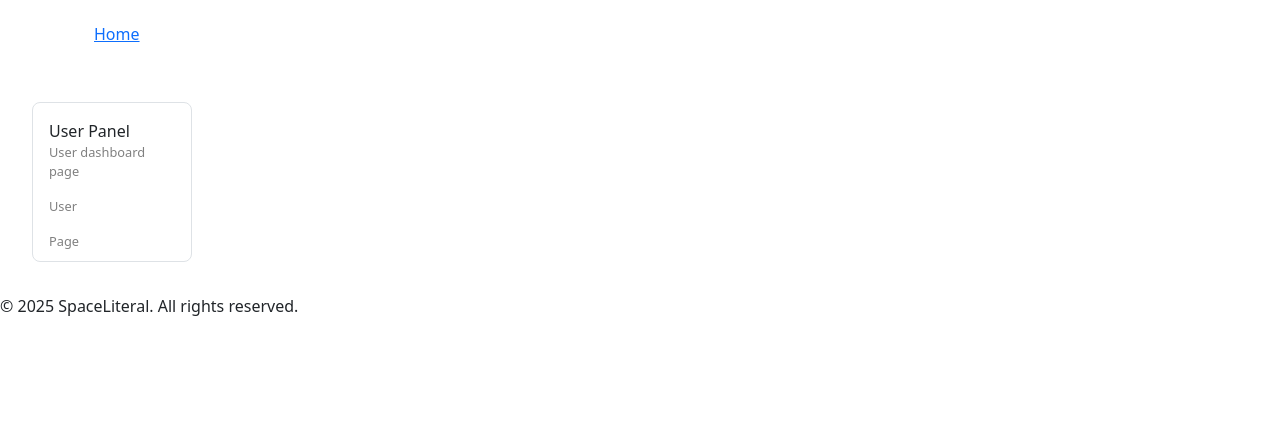
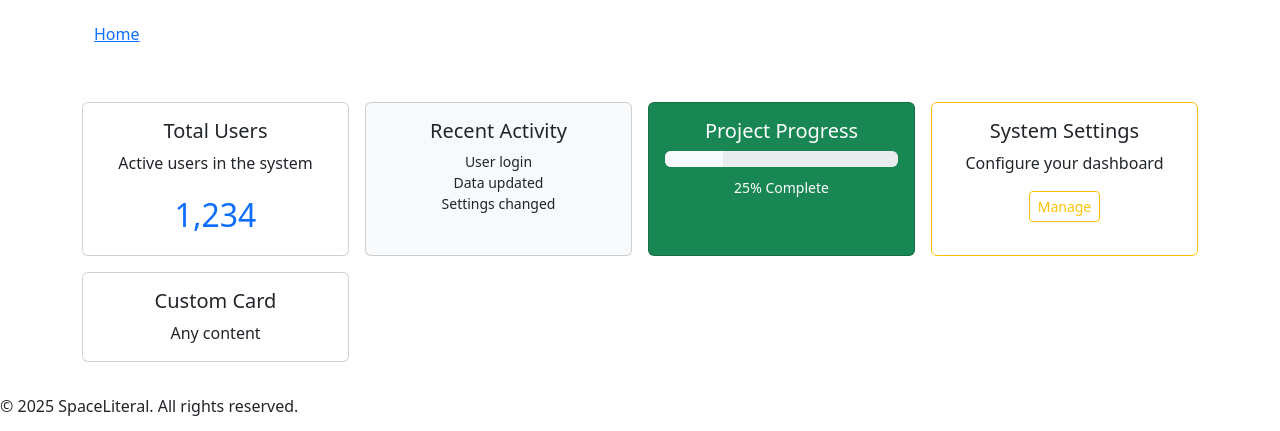
Before and after one commit to EmmaDeil/My_Space_Literal_Project, a React (Vite) app: page / in a window 1280 px wide. Shown: the part 368-799 px from the top of the page. Built offline with nearby package versions, Linux system fonts and the light colour scheme.

Commit message:
added grid to the dashboard

```diff
--- a/src/pages/Dashboard.jsx
+++ b/src/pages/Dashboard.jsx
@@ -1,29 +1,166 @@
-import React from 'react'
-import AuthForm from '../forms/AuthForm';
+import React from "react";
+import AuthForm from "../forms/AuthForm";
+
+// Grid component that accepts props and generates different divs based on ID
+const DynamicGrid = ({ items = [] }) => {
+  const renderGridItem = (item) => {
+    switch (item.id) {
+      case "stats":
+        return (
+          <div className="col-6 col-sm-3" key={item.id}>
+            <div className="card h-100">
+              <div className="card-body">
+                <h5 className="card-title">{item.title || "Statistics"}</h5>
+                <p className="card-text">{item.content || "User statistics"}</p>
+                <div className="text-primary fs-2">{item.value || "0"}</div>
+              </div>
+            </div>
+          </div>
+        );
+      case "activity":
+        return (
+          <div className="col-6 col-sm-3" key={item.id}>
+            <div className="card h-100 bg-light">
+              <div className="card-body">
+                <h5 className="card-title">{item.title || "Activity"}</h5>
+                <ul className="list-unstyled">
+                  {item.activities?.map((activity, index) => (
+                    <li key={index} className="small">
+                      {activity}
+                    </li>
+                  )) || <li className="small">No recent activity</li>}
+                </ul>
+              </div>
+            </div>
+          </div>
+        );
+      case "progress":
+        return (
+          <div className="col-6 col-sm-3" key={item.id}>
+            <div className="card h-100 bg-success text-white">
+              <div className="card-body">
+                <h5 className="card-title">{item.title || "Progress"}</h5>
+                <div className="progress mb-2">
+                  <div
+                    className="progress-bar bg-light"
+                    role="progressbar"
+                    style={{ width: `${item.percentage || 0}%` }}
+                  ></div>
+                </div>
+                <small>{item.percentage || 0}% Complete</small>
+              </div>
+            </div>
+          </div>
+        );
+      case "settings":
+        return (
+          <div className="col-6 col-sm-3" key={item.id}>
+            <div className="card h-100 border-warning">
+              <div className="card-body">
+                <h5 className="card-title">{item.title || "Settings"}</h5>
+                <p className="card-text">
+                  {item.content || "Manage your settings"}
+                </p>
+                <button className="btn btn-sm btn-outline-warning">
+                  {item.buttonText || "Configure"}
+                </button>
+              </div>
+            </div>
+          </div>
+        );
+      default:
+        return (
+          <div className="col-6 col-sm-3" key={item.id || Math.random()}>
+            <div className="card h-100">
+              <div className="card-body">
+                <h5 className="card-title">{item.title || "Default"}</h5>
+                <p className="card-text">{item.content || "Default content"}</p>
+              </div>
+            </div>
+          </div>
+        );
+    }
+  };
+
+  return (
+    <div className="container text-center">
+      <div className="row g-3">
+        {items.map(renderGridItem)}
+        {/* Add line break after every 2 items on small screens */}
+        {items.length > 2 && <div className="w-100 d-sm-none"></div>}
+      </div>
+    </div>
+  );
+};
 
 const Dashboard = () => {
+//   const box = {
+//     name: ["Dashboard", "User Panel", "Control Center"],
+//     description: "User dashboard page",
+//     category: "User",
+//     type: "Page",
+//     context: "Dashboard",
+//     icon: "dashboard-icon",
+//   };
 
-   const box = {
-      name: ["Dashboard", "User Panel", "Control Center"],
-      description: "User dashboard page",
-      category: "User",
-      type: "Page",
-      context: "Dashboard",
-      icon : "dashboard-icon"
-   };
-
+  // Sample data with different IDs to generate different div types
+  const gridItems = [
+    {
+      id: "stats",
+      title: "Total Users",
+      content: "Active users in the system",
+      value: "1,234",
+    },
+    {
+      id: "activity",
+      title: "Recent Activity",
+      activities: ["User login", "Data updated", "Settings changed"],
+    },
+    {
+      id: "progress",
+      title: "Project Progress",
+      percentage: 25,
+    },
+    {
+      id: "settings",
+      title: "System Settings",
+      content: "Configure your dashboard",
+      buttonText: "Manage",
+    },
+    {
+      id: "custom",
+      title: "Custom Card",
+      content: "Any content",
+      buttonText: "Action",
+    }
+  ];
 
   return (
-    <div className='d-flex flex-row-column gap-3 align-items-start' style={{padding: "2rem"}}>
-      <div className='border' style={{ padding: "1rem", borderRadius: "0.5rem", width: "10rem", height: "10rem" }}>{box.name[1]}
-         <p style={{fontSize: "0.8rem", color: "gray"}}>{box.description}</p>
-         <p style={{fontSize: "0.8rem", color: "gray"}}>{box.category}</p>
-         <p style={{fontSize: "0.8rem", color: "gray"}}>{box.type}</p>
-      </div>
-
-      {/* <AuthForm /> */}
+   //  <div
+   //    className="d-flex flex-row-column gap-3 align-items-start"
+   //    style={{ padding: "2rem" }}
+   //  >
+   //    <div
+   //      className="border"
+   //      style={{
+   //        padding: "1rem",
+   //        borderRadius: "0.5rem",
+   //        width: "10rem",
+   //        height: "10rem",
+   //      }}
+   //    >
+   //      {box.name[1]}
+   //      <p style={{ fontSize: "0.8rem", color: "gray" }}>{box.description}</p>
+   //      <p style={{ fontSize: "0.8rem", color: "gray" }}>{box.category}</p>
+   //      <p style={{ fontSize: "0.8rem", color: "gray" }}>{box.type}</p>
+   //    </div>
+   //    {/* <AuthForm /> */}
+   //  </div>
+   //  <div>
+      <div style={{ padding: "2rem" }}>
+       <DynamicGrid items={gridItems} />
     </div>
-  )
-}
+  );
+};
 
 export default Dashboard;
```
